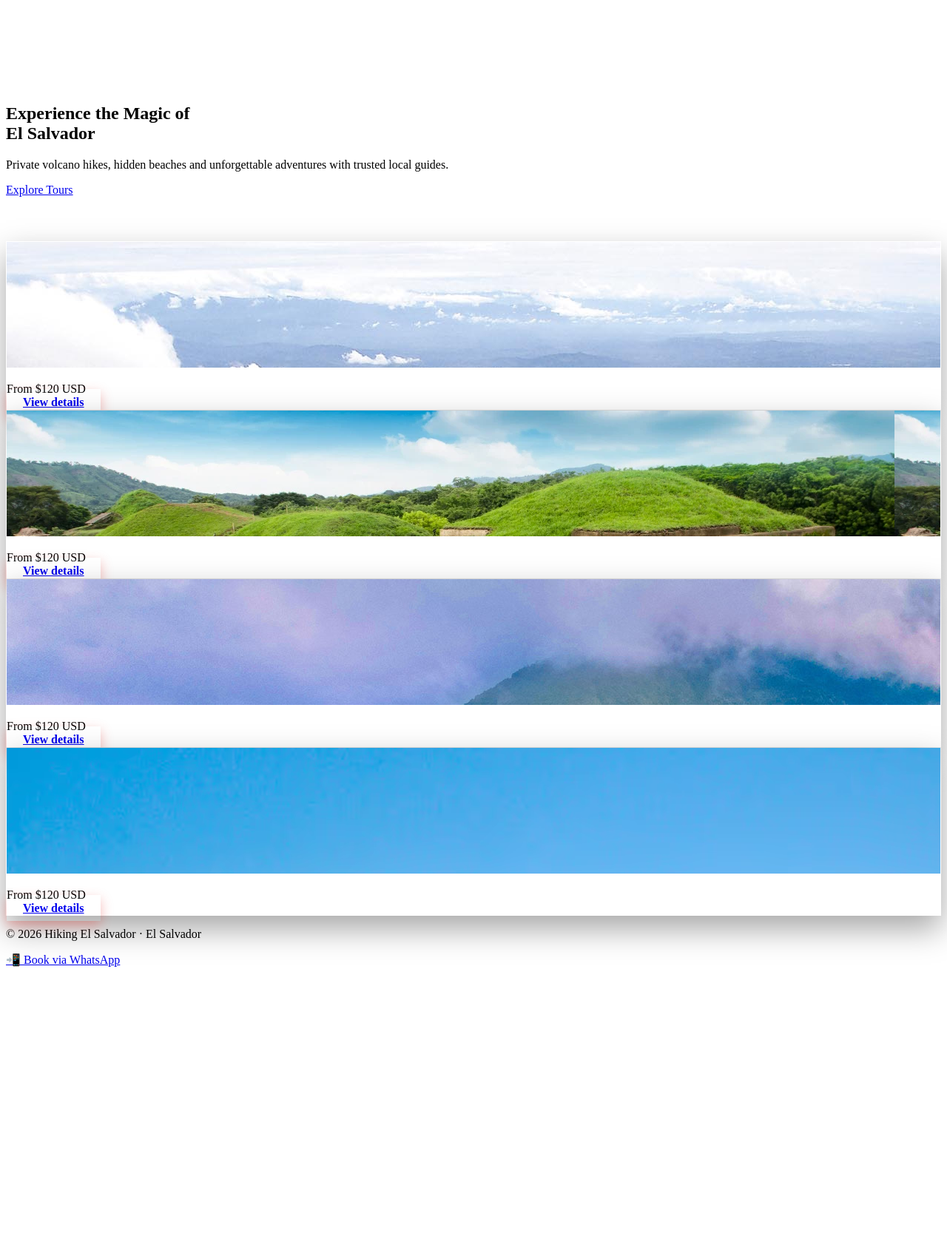
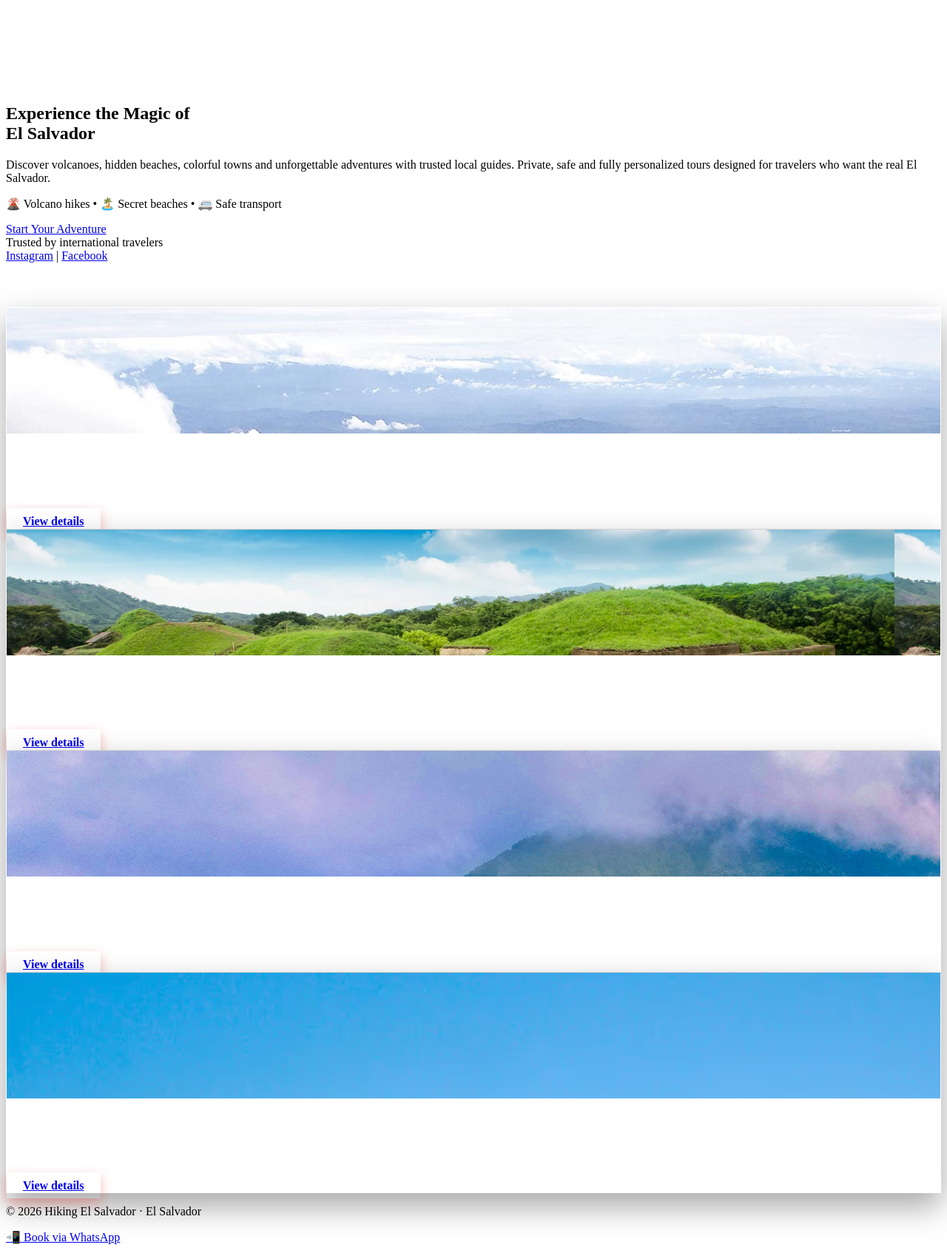
Before and after one commit to Moncada7794/listo-GitHub, a Flask app: page / in a window 1280 px wide. Shown: the part 44-1742 px from the top of the page at 74% size. Before the commit the page ends 1351 px from the top, so only its background shows below. Run offline with Flask 3, Linux system fonts and the light colour scheme; some libraries are stand-ins or nearby versions.

Commit message:
fix base layout

```diff
--- a/templates/base.html
+++ b/templates/base.html
@@ -3,22 +3,19 @@
 <head>
     <meta charset="UTF-8">
     <title>Hiking El Salvador</title>
-
     <meta name="viewport" content="width=device-width, initial-scale=1.0">
 
-    <!-- CSS correcto -->
     <link rel="stylesheet" href="{{ url_for('static', filename='css/style.css') }}">
 </head>
+
 <body>
 
 <!-- TOP BAR -->
 <div class="top-bar">
-    <div class="top-left">
-        Hiking El Salvador
-    </div>
+    <div>Hiking El Salvador</div>
 </div>
 
-<!-- HEADER PRINCIPAL -->
+<!-- NAV -->
 <header class="main-header">
     <nav class="main-nav">
         <a href="/">Home</a>
@@ -28,7 +25,7 @@
     </nav>
 </header>
 
-<!-- CONTENIDO DINÁMICO -->
+<!-- PAGE CONTENT -->
 <main>
     {% block content %}{% endblock %}
 </main>
@@ -36,7 +33,6 @@
 <!-- FOOTER -->
 <footer class="main-footer">
     <p>© 2026 Hiking El Salvador · El Salvador</p>
-
     <p>
         <a href="https://wa.me/50361116916" target="_blank">
             📲 Book via WhatsApp
--- a/templates/index.html
+++ b/templates/index.html
@@ -8,40 +8,52 @@
 
         <h1>
             Experience the Magic of <br>
-            <span class="highlight">El Salvador</span>
+            El Salvador
         </h1>
 
         <p class="hero-description">
-            Private volcano hikes, hidden beaches and unforgettable adventures
-            with trusted local guides.
+            Discover volcanoes, hidden beaches, colorful towns and unforgettable
+            adventures with trusted local guides. Private, safe and fully personalized
+            tours designed for travelers who want the real El Salvador.
+        </p>
+
+        <p class="hero-features">
+            🌋 Volcano hikes • 🏝️ Secret beaches • 🚐 Safe transport
         </p>
 
         <div class="hero-actions">
-            <a href="/tours" class="hero-btn">Explore Tours</a>
+            <a href="/tours" class="hero-btn">Start Your Adventure</a>
         </div>
 
+        <div class="hero-social">
+            Trusted by international travelers<br>
+            <a href="https://www.instagram.com/cotuzastours" target="_blank">Instagram</a> |
+            <a href="https://www.facebook.com/people/Cotuzas-Tours/61565720485597/" target="_blank">Facebook</a>
+        </div>
+
+        <!-- TOURS GRID -->
         {% if tours %}
         <div class="home-tours-grid">
             {% for tour in tours %}
-            <div class="home-tour-card">
+            <article class="home-tour-card">
 
                 <div class="tour-image"
                      style="background-image:url('{{ url_for('static', filename='images/' ~ tour.image) }}')">
                 </div>
 
                 <div class="tour-content">
-                    <div class="tour-name">{{ tour.name }}</div>
+                    <h3 class="tour-name">{{ tour.name }}</h3>
 
-                    <div class="tour-price">
+                    <p class="tour-description">
                         From ${{ tour.pricing.one }} USD
-                    </div>
+                    </p>
 
-                    <a class="tour-btn" href="/tours/{{ tour.id }}#booking-section">
+                    <a href="/tours/{{ tour.id }}" class="tour-btn">
                         View details
                     </a>
                 </div>
 
-            </div>
+            </article>
             {% endfor %}
         </div>
         {% endif %}
```
Also changed, not shown: templates/tours.html (+8 -3 lines).
